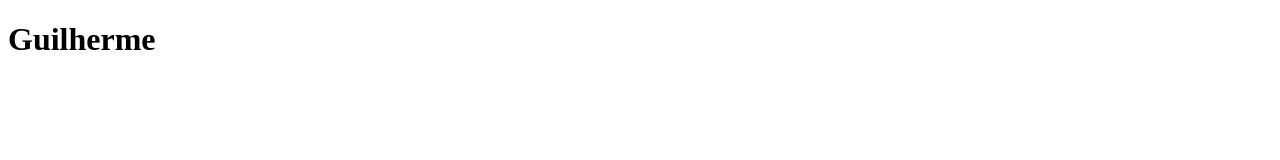
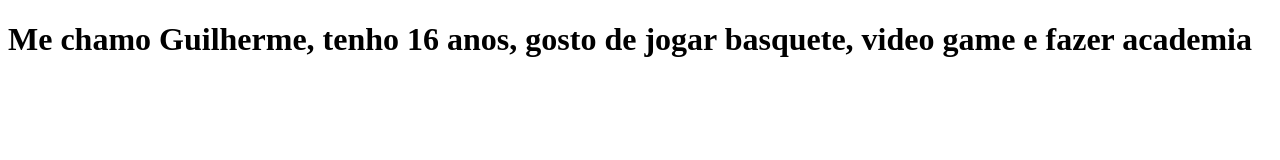
Before and after one commit to Turazy/meu-primeiro-site, a plain HTML site: page index.html in a window 1280 px wide. Drawn offline with Linux system fonts and the light colour scheme.

Commit message:
troquei h1 fiz sobre mim

```diff
--- a/index.html
+++ b/index.html
@@ -7,7 +7,7 @@
     <title>Meu site git hub</title>
 </head>
 <body>
-    <h1>Guilherme</h1>
+    <h1>Me chamo Guilherme, tenho 16 anos, gosto de jogar basquete, video game e fazer academia</h1>
 
 </body>
 </html>
```
